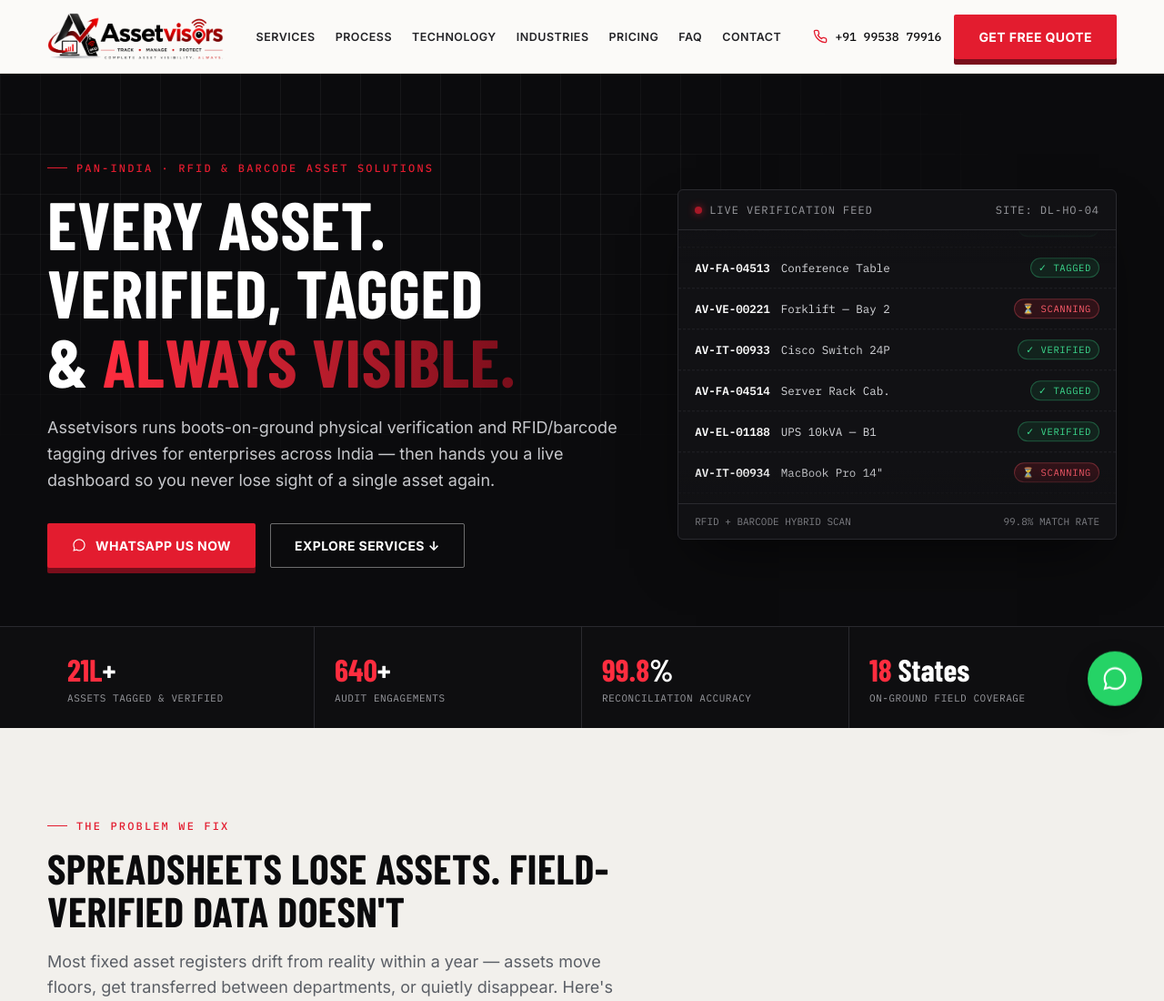
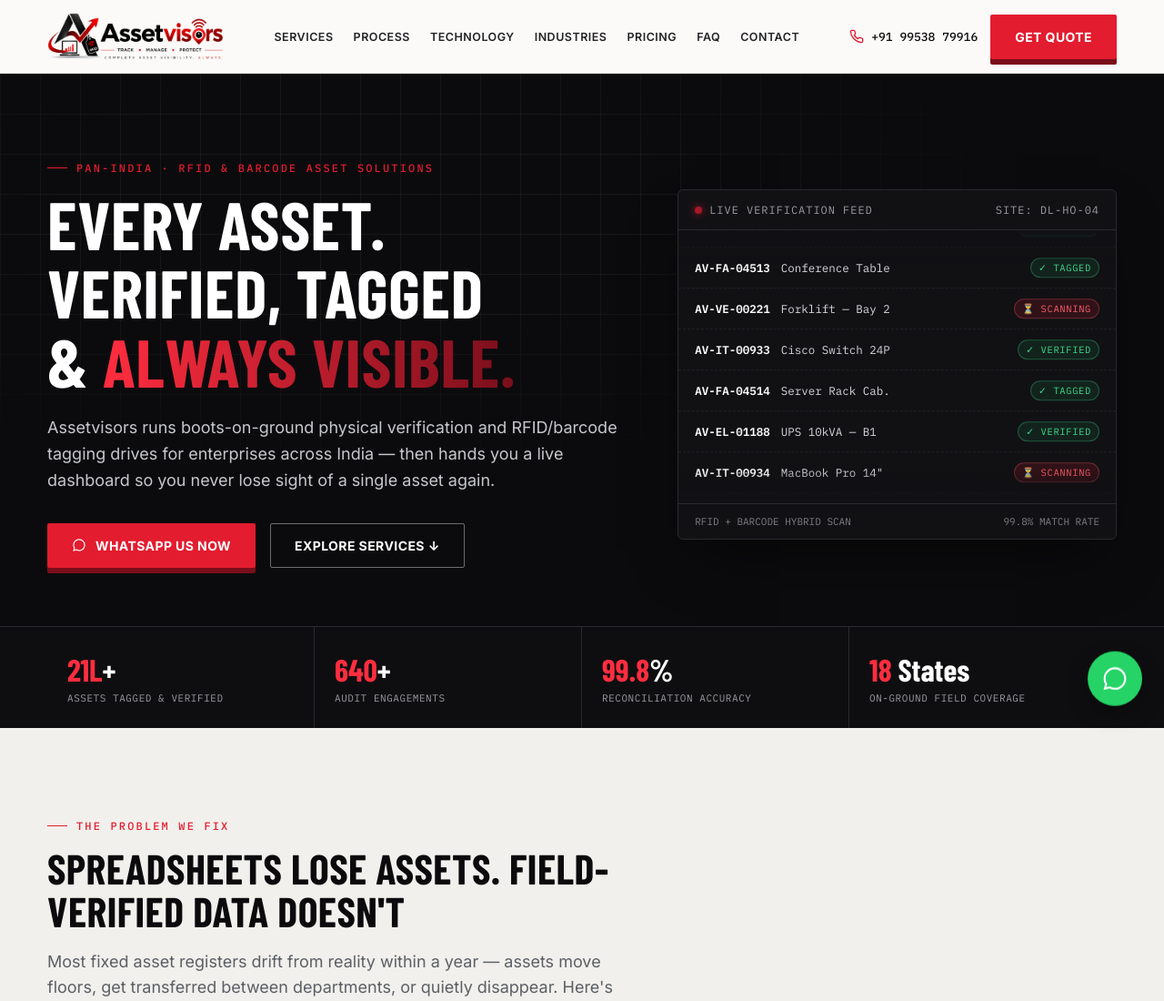
Before and after one commit to Fundvisors/Assetvisors, a plain HTML site: page index.html in a window 1280 px wide. Shown: the top 1100 px of the page at 91% size. Drawn offline with nearby package versions, Linux system fonts and the light colour scheme; a web font is replaced by a local one.

Commit message:
Update button text from 'Get Free Quote' to 'Get Quote'

```diff
--- a/index.html
+++ b/index.html
@@ -631,7 +631,7 @@
         <svg viewBox="0 0 24 24" fill="none" stroke-width="2" stroke-linecap="round" stroke-linejoin="round"><path d="M22 16.92v3a2 2 0 0 1-2.18 2 19.79 19.79 0 0 1-8.63-3.07 19.5 19.5 0 0 1-6-6 19.79 19.79 0 0 1-3.07-8.67A2 2 0 0 1 4.11 2h3a2 2 0 0 1 2 1.72c.127.96.361 1.903.7 2.81a2 2 0 0 1-.45 2.11L8.09 9.91a16 16 0 0 0 6 6l1.27-1.27a2 2 0 0 1 2.11-.45c.907.339 1.85.573 2.81.7A2 2 0 0 1 22 16.92z"></path></svg>
         +91 99538 79916
       </a>
-      <a class="btn btn-primary" href="https://wa.me/919953879916?text=Hi%20Assetvisors%2C%20I%27d%20like%20a%20free%20asset%20verification%20%26%20tagging%20quote." target="_blank" rel="noopener">Get Free Quote</a>
+      <a class="btn btn-primary" href="https://wa.me/919953879916?text=Hi%20Assetvisors%2C%20I%27d%20like%20a%20free%20asset%20verification%20%26%20tagging%20quote." target="_blank" rel="noopener">Get Quote</a>
     </div>
     <button class="burger" aria-label="menu"><span></span><span></span><span></span></button>
   </div>
```
